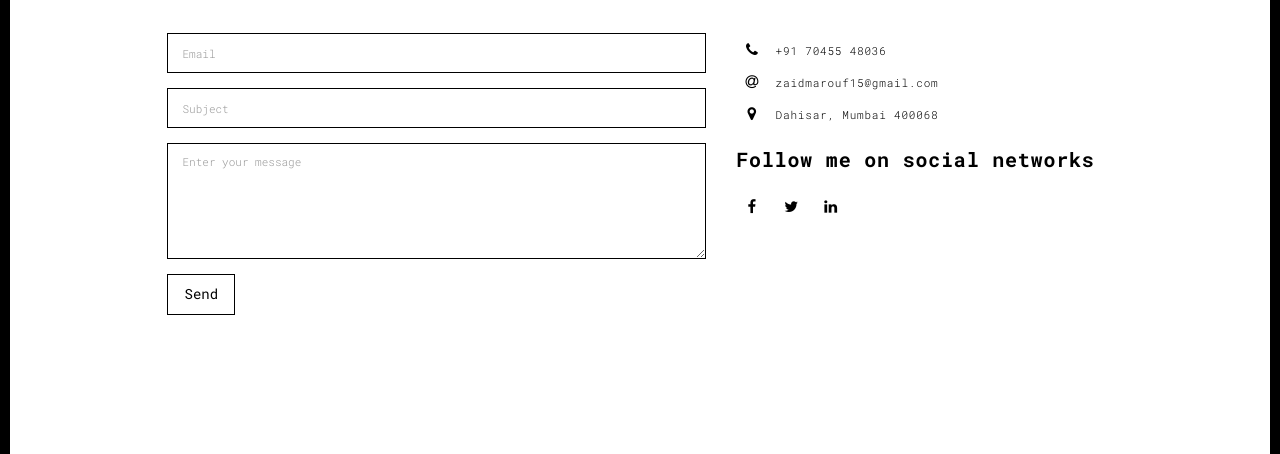
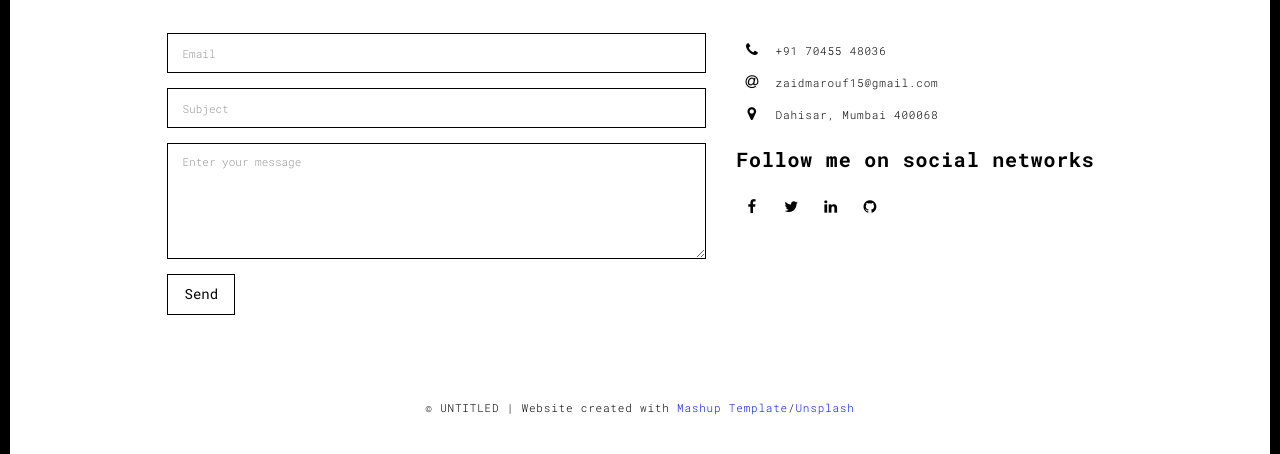
Before and after one commit to Zaid-007/portfolio, a Flask app: page /contact.html in a window 1280 px wide. Shown: the part 169-623 px from the top of the page. Run offline with Flask 2, Linux system fonts and the light colour scheme; some libraries are stand-ins or nearby versions.

Commit message:
github icon

```diff
--- a/templates/contact.html
+++ b/templates/contact.html
@@ -103,7 +103,10 @@
                       </a>
                       <a href="https://www.linkedin.com/in/zaid-marouf/" title="" class="fa-icon">
                         <i class="fa fa-linkedin"></i>
-
+                      </a>
+                      <a href="https://github.com/Zaid-007" title="" class="fa-icon">
+                        <i class="fa fa-github"></i>
+                      </a>
                     </div>
                   </div>
                 </form>
```
